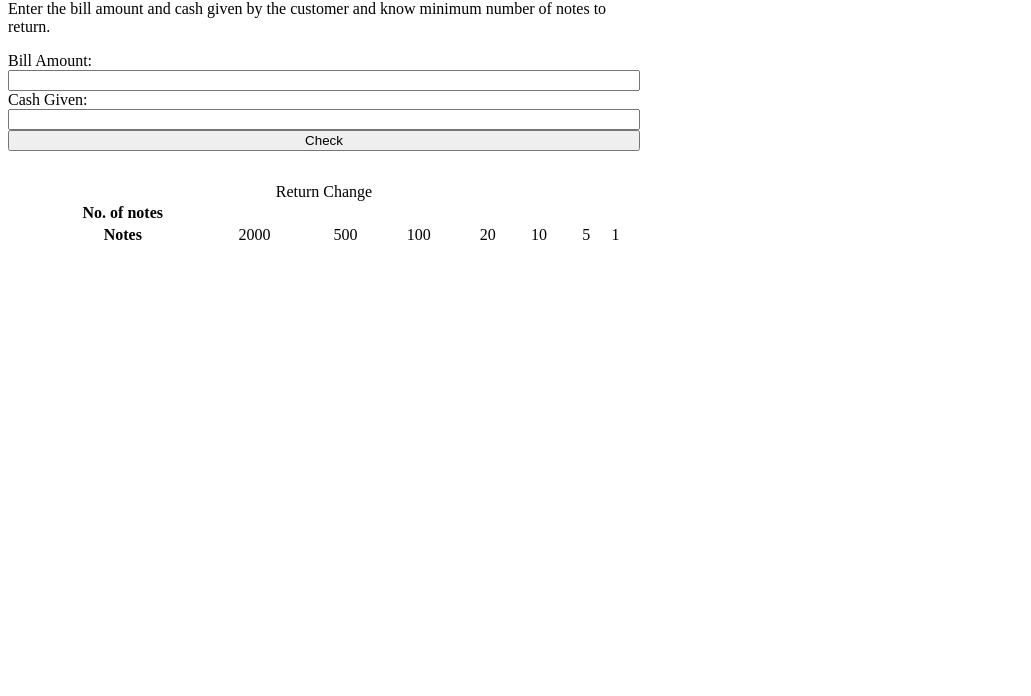
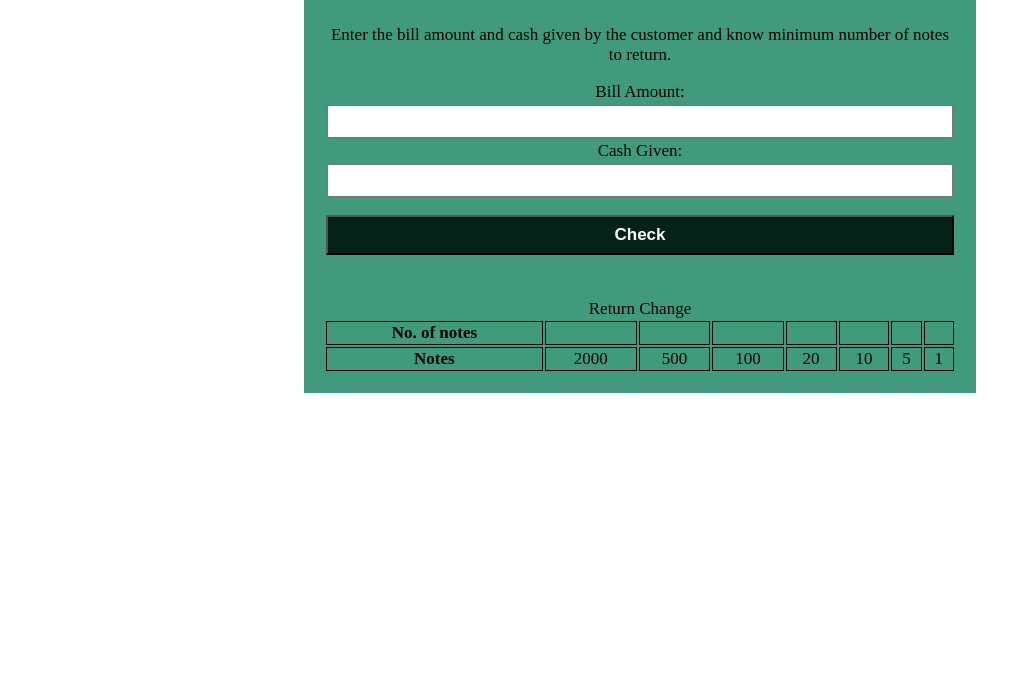
Before and after one commit to mehreenZahid/neogcamp-lesson-6, a plain HTML site: page index.html in a window 1280 px wide. Shown: the part 104-800 px from the top of the page, without its empty margins (0-1031 px from the left). Drawn offline with Linux system fonts and the light colour scheme.

Commit message:
added css

```diff
--- a/index.js
+++ b/index.js
@@ -7,8 +7,8 @@ const availableNotes = [2000, 500, 100, 20, 10, 5, 1]
 
 checkButton.addEventListener("click", function validateBillAndCashAmount(){
     hideMessage();
-    if(billAmount.value > 0){
-        if(cashGiven.value >= billAmount.value){
+    if(Number(billAmount.value) > 0){
+        if(Number(cashGiven.value) >= Number(billAmount.value)){
             const amountToBeReturned = cashGiven.value - billAmount.value
             calculateChange(amountToBeReturned)
         }
--- a/main.css
+++ b/main.css
@@ -5,4 +5,28 @@
     display: flex;
     flex-direction: column;
     width: 50%;
+    background-color: rgb(65, 154, 125);
+    text-align: center;
+    padding: 20px;
+    margin: auto;
+    font-size: 17px;
 }
+
+th, td{
+    border: 1px solid black;
+}
+
+input{
+    padding: 7px;
+    margin: 3px;
+}
+
+button{
+    padding: 8px;
+    margin: 10px 2px;
+    margin-top: 15px;
+    font-size: 17px;
+    font-weight: bold;
+    background-color: rgb(4, 34, 24);
+    color: white;
+}
```
